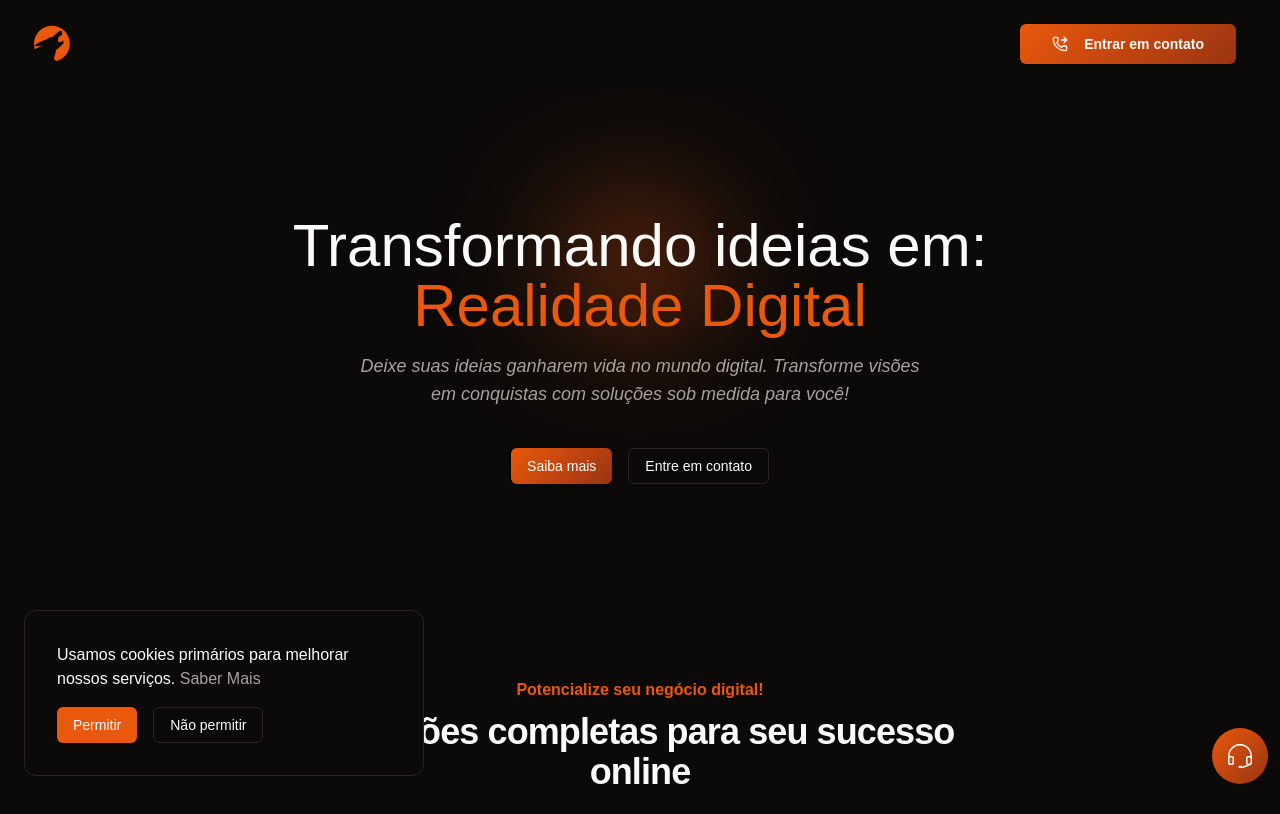
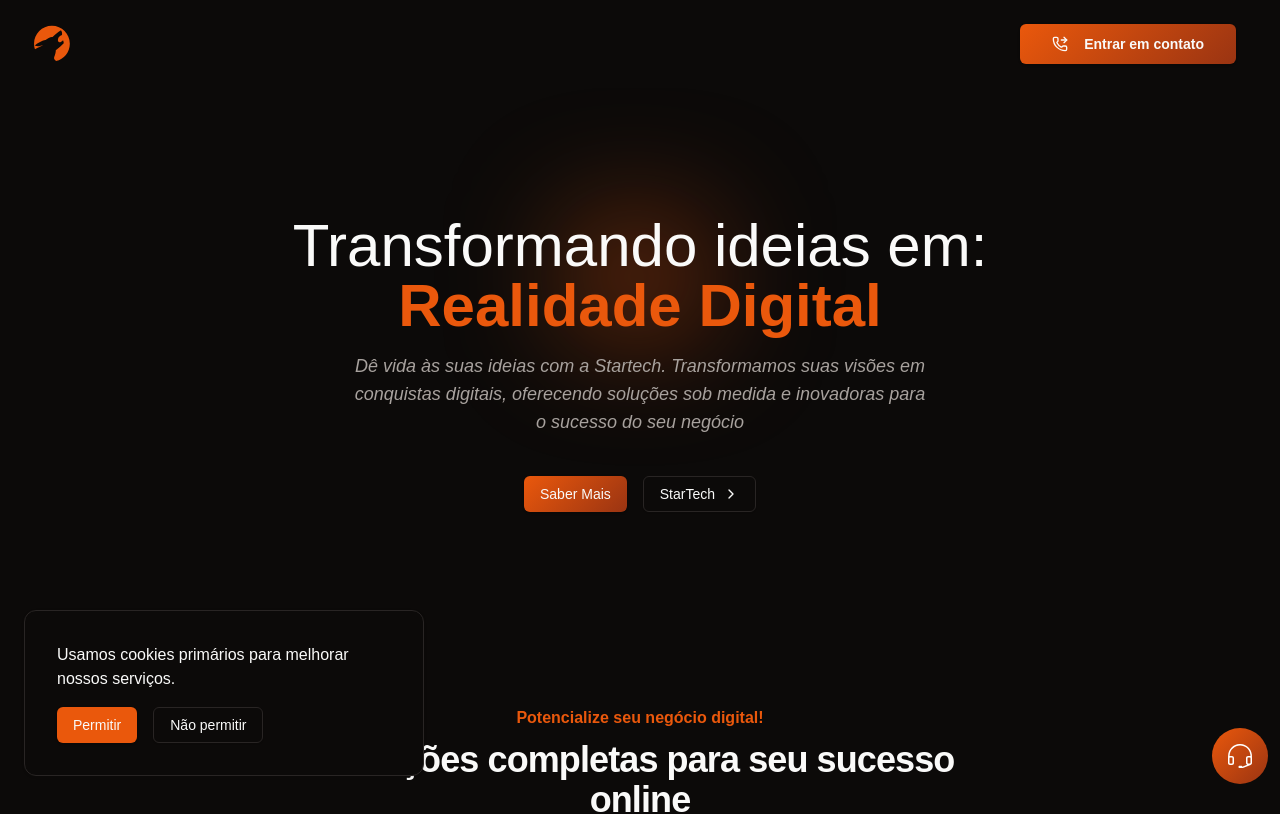
Before and after one commit to guisilva10/gui-port, a Next.js app: page / in a window 1280 px wide. Shown: the top 814 px of the page. Built offline with nearby package versions, Linux system fonts and the light colour scheme.

Commit message:
feat: edit links to cta buttons and refactoring components position

```diff
--- a/src/app/page.tsx
+++ b/src/app/page.tsx
@@ -14,8 +14,8 @@ export default function Home() {
       <HeaderHome />
       <HeroHome />
       <FeaturesHome />
+      <FeedbacksHome />
       <FaqHome />
-      <FeedbacksHome />
       <CtaHome />
       <FooterHome />
       <PrivacyPolicy />
--- a/src/components/cta-home.component.tsx
+++ b/src/components/cta-home.component.tsx
@@ -25,10 +25,20 @@ const CtaHome = () => {
         </h3>
         <div className="mt-8 flex items-center justify-center gap-x-6">
           <Button asChild className="button-primary font-bold">
-            <Link href="/auth">Fazer orçamento!</Link>
+            <Link
+              href="https://api.whatsapp.com/send?phone=5511916708354&text=Olá, vim do site, gostaria de solicitar um orçamento?"
+              target="_blank"
+            >
+              Fazer orçamento!
+            </Link>
           </Button>
           <Button variant="outline" className=" font-bold">
-            Saiba Mais
+            <Link
+              href="https://www.instagram.com/agencestartech/"
+              target="_blank"
+            >
+              Saber Mais
+            </Link>
           </Button>
         </div>
         {/* gradient svg */}
--- a/src/components/header-home.component.tsx
+++ b/src/components/header-home.component.tsx
@@ -16,7 +16,10 @@ const HeaderHome = () => {
         className="ml-auto mr-3 text-sm font-semibold button-primary"
         size="lg"
       >
-        <Link href="">
+        <Link
+          target="_blank"
+          href="https://api.whatsapp.com/send?phone=5511916708354&text=Olá, gostaria de falar com o Guilherme, é por aqui mesmo ?"
+        >
           <PhoneForwarded className="mr-2 size-4" />
           Entrar em contato
         </Link>
--- a/src/components/hero-home.component.tsx
+++ b/src/components/hero-home.component.tsx
@@ -3,6 +3,8 @@ import { motion } from "framer-motion";
 
 import ImageContainer from "./image-container.component";
 import { Button } from "./ui/button";
+import Link from "next/link";
+import { ChevronRight } from "lucide-react";
 
 const HeroHome = () => {
   return (
@@ -18,20 +20,26 @@ const HeroHome = () => {
         <div className="text-center">
           <h1 className="mt-8 text-3xl font-medium leading-none sm:text-6xl md:text-7xl lg:text-6xl">
             Transformando ideias em:{" "}
-            <span className="block text-primary">Realidade Digital</span>
+            <span className="block text-primary font-bold">
+              Realidade Digital
+            </span>
           </h1>
 
           <p className="mx-auto mt-4 max-w-xl italic text-muted-foreground lg:text-lg">
-            Deixe suas ideias ganharem vida no mundo digital. Transforme visões
-            em conquistas com soluções sob medida para você!
+            Dê vida às suas ideias com a Startech. Transformamos suas visões em
+            conquistas digitais, oferecendo soluções sob medida e inovadoras
+            para o sucesso do seu negócio
           </p>
         </div>
         <div className="flex items-center justify-center mt-10 gap-4">
-          <Button className="font-normal text-sm button-primary">
-            Saiba mais
+          <Button className="font-normal text-sm button-primary" asChild>
+            <Link href="#cta">Saber Mais</Link>
           </Button>
-          <Button variant="outline" className="font-normal text-sm">
-            Entre em contato
+          <Button variant="outline" className="font-normal text-sm" asChild>
+            <Link href="https://agencestartech.vercel.app/" target="_blank">
+              StarTech
+              <ChevronRight />
+            </Link>
           </Button>
         </div>
       </div>
--- a/src/components/privacy-home.component.tsx
+++ b/src/components/privacy-home.component.tsx
@@ -2,7 +2,6 @@
 
 import { Button } from "./ui/button";
 import { Card } from "./ui/card";
-import Link from "next/link";
 
 import { useEffect, useState } from "react";
 
@@ -28,12 +27,7 @@ export default function PrivacyPolicy() {
 
   return (
     <Card className="fixed bottom-2 left-0 right-0 z-[1800] flex w-full flex-col items-start justify-start gap-4 p-6 lg:bottom-6 lg:left-6 lg:right-0 lg:w-[400px] lg:p-8">
-      <p>
-        Usamos cookies primários para melhorar nossos serviços.{" "}
-        <Link href="/terms-services" className="text-muted-foreground">
-          Saber Mais
-        </Link>
-      </p>
+      <p>Usamos cookies primários para melhorar nossos serviços. </p>
       <div className="flex items-center justify-start gap-4">
         <Button onClick={handleAllowCookies}>Permitir</Button>
         <Button variant="outline" onClick={handleDeclineCookies}>
--- a/src/components/suport-home.component.tsx
+++ b/src/components/suport-home.component.tsx
@@ -14,7 +14,7 @@ const Support = () => {
       transition={{ duration: 1 }}
     >
       <Link
-        href="https://w.app/JACFZI"
+        href="https://api.whatsapp.com/send?phone=5511916708354&text=Olá, gostaria de tirar uma dúvida sobre o serviço de vocês, é por aqui mesmo ?"
         target="_blank"
         className="flex items-center justify-center p-4"
       >
```
